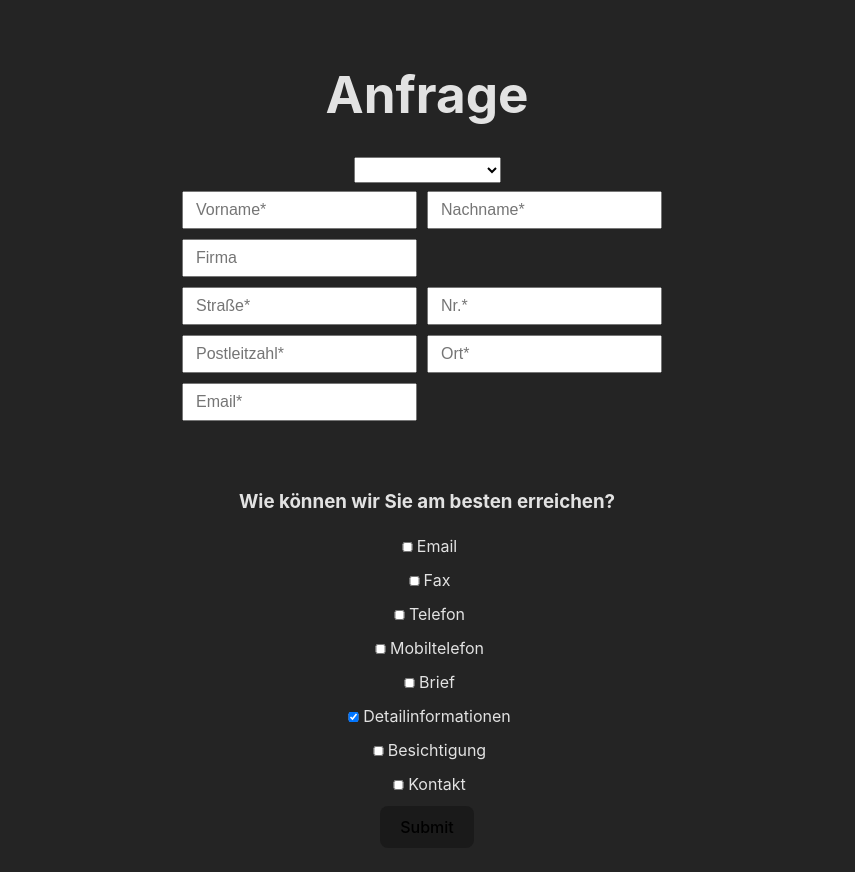
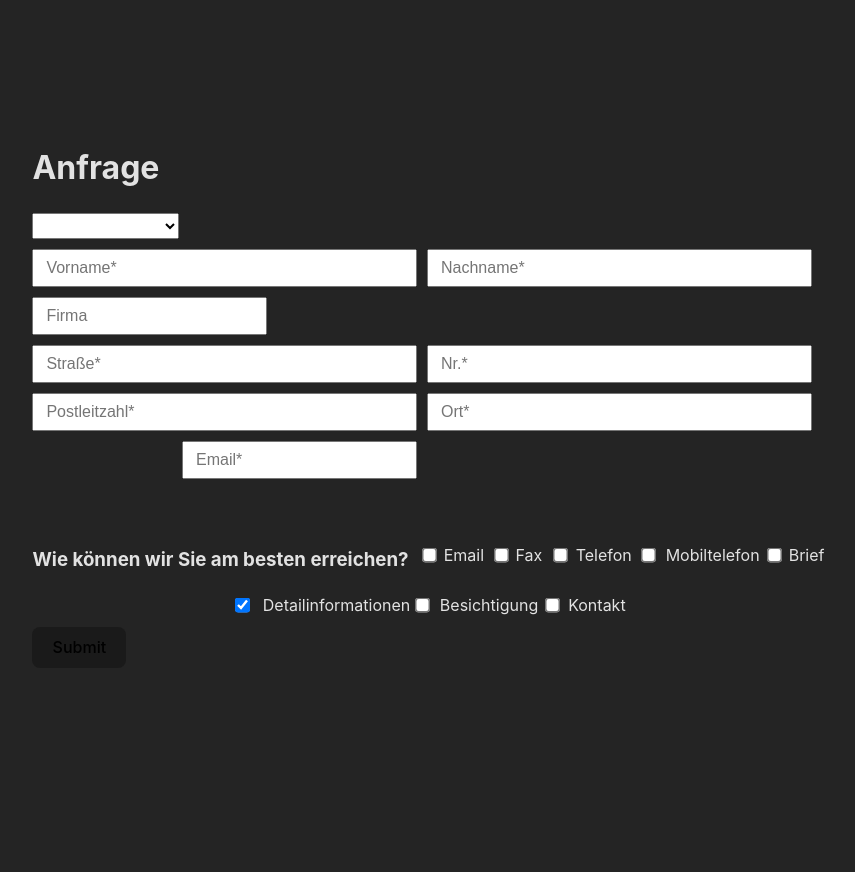
Before and after one commit to buchristo/immoDemo, a React (Vite) app in the folder immodemoFRONT/Immo-Demo/: page / in a window 1280 px wide. Shown: the top 872 px of the page, without its empty margins (213-1068 px from the left). After the commit the page ends 800 px from the top, so only its background shows below. Built offline with nearby package versions, Linux system fonts and the light colour scheme.

Commit message:
change design of checkbox divs

```diff
--- a/immodemoFRONT/Immo-Demo/src/App.css
+++ b/immodemoFRONT/Immo-Demo/src/App.css
@@ -16,11 +16,15 @@
   transition: all 0.3s ease;
 }
 
+.Header {
+  text-align: left;
+}
+
 .detailCheck, .viewingCheck, .callbackCheck, .emailCheck, .phoneCheck, .mobileCheck, .faxCheck, .letterCheck {
   margin-bottom: 10px;
 }
 
-.nameContainer, .addressContainer, .zipContainer, .companyContainer{
+.nameContainer, .addressContainer, .zipContainer, .companyContainer, .buttonContainer, .selectContainer {
   display: flex;
   justify-content: space-between;
   margin-bottom: 10px;
@@ -33,7 +37,7 @@
   transition: all 0.3s ease;
 }
 
-.selectContainer, .nameContainer, .addressContainer, .zipContainer, .contactDataContainer1, .contactDataContainer2 {
+.nameContainer, .addressContainer, .zipContainer, .contactDataContainer1, .contactDataContainer2 {
   width: 100%;
 }
 
@@ -41,3 +45,45 @@
   flex: 1;
   margin-right: 10px;
 }
+
+.contactContainer {
+  display: flex;
+  flex-wrap: wrap;
+  justify-content: center;
+  gap: 10px;
+}
+
+.contactContainer input[type="checkbox"] {
+  transform: scale(1.5);
+  margin-right: 5%;
+}
+
+.contactContainer > div {
+  display: flex;
+  align-items: center;
+}
+
+.contactContainer label {
+  margin-left: 5px;
+}
+
+.requestContainer {
+  display: flex;
+  flex-wrap: wrap;
+  justify-content: center;
+  gap: 10px;
+}
+
+.requestContainer input[type="checkbox"] {
+  transform: scale(1.5);
+  margin-right: 5%;
+}
+
+.requestContainer > div {
+  display: flex;
+  align-items: center;
+}
+
+.requestContainer label {
+  margin-left: 5px;
+}
--- a/immodemoFRONT/Immo-Demo/src/index.css
+++ b/immodemoFRONT/Immo-Demo/src/index.css
@@ -30,11 +30,6 @@ body {
   min-height: 100vh;
 }
 
-h1 {
-  font-size: 3.2em;
-  line-height: 1.1;
-}
-
 button {
   border-radius: 8px;
   border: 1px solid transparent;
```
